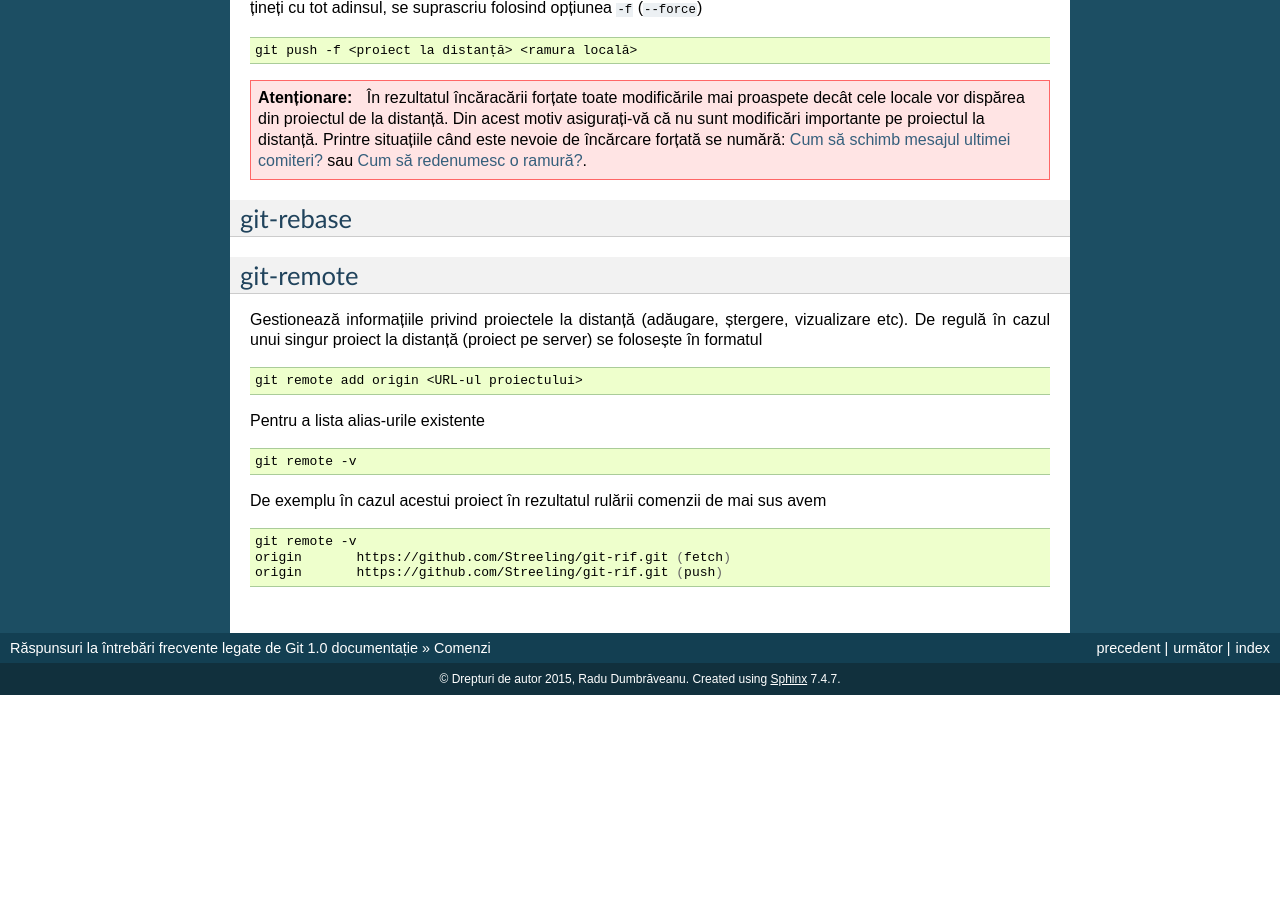
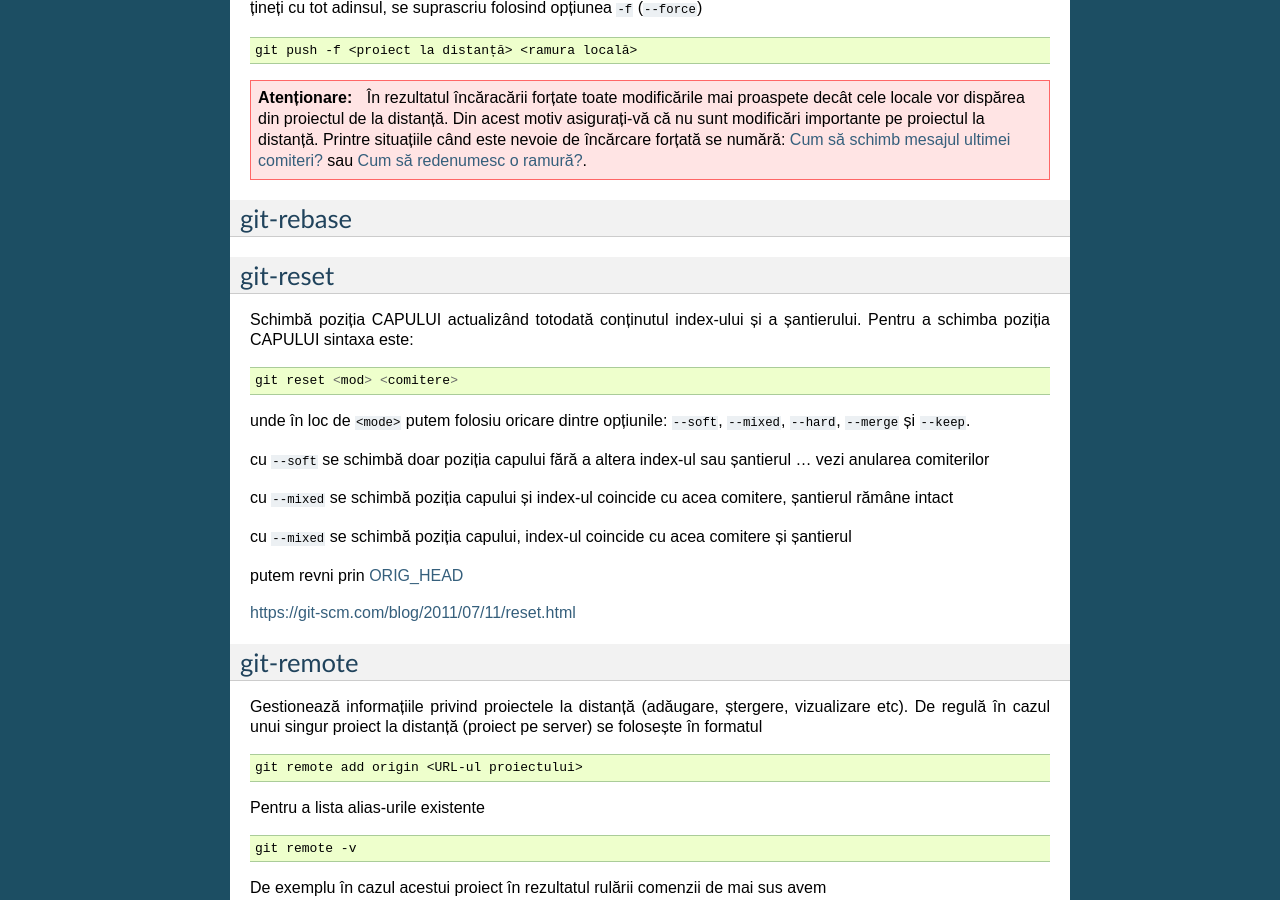
Before and after one commit to Streeling/git-rif, a Sphinx documentation site: the page built from source/comenzi.rst, in a window 1280 px wide and 900 px high, scrolled down 1835 px. Built offline with Sphinx 7.4.7, drawn with Linux system fonts in a browser that asks for light colours; before the commit the page ends 2530 px from its top, so only the background shows below that.

Commit message:
Adăugare descriere pentru "git-reset"

```diff
--- a/source/comenzi.rst
+++ b/source/comenzi.rst
@@ -131,6 +131,28 @@ Modificările locale pot fi respinse de :code:`<proiect la distanță>` atunci c
 git-rebase
 """"""""""
 
+.. _git-reset:
+
+git-reset
+"""""""""
+
+Schimbă poziția CAPULUI actualizând totodată conținutul index-ului și a șantierului.
+Pentru a schimba poziția CAPULUI sintaxa este::
+
+   git reset <mod> <comitere>
+
+unde în loc de :code:`<mode>` putem folosiu oricare dintre opțiunile: :code:`--soft`, :code:`--mixed`, :code:`--hard`, :code:`--merge` și :code:`--keep`.
+
+cu :code:`--soft` se schimbă doar poziția capului fără a altera index-ul sau șantierul ... vezi anularea comiterilor
+
+cu :code:`--mixed` se schimbă poziția capului și index-ul coincide cu acea comitere, șantierul rămâne intact
+
+cu :code:`--mixed` se schimbă poziția capului, index-ul coincide cu acea comitere și șantierul
+
+putem revni prin :term:`ORIG_HEAD`
+
+https://git-scm.com/blog/2011/07/11/reset.html
+
 .. _git-remote:
 
 git-remote
--- a/source/termeni.rst
+++ b/source/termeni.rst
@@ -32,3 +32,6 @@ Termeni
 
    tracking branch
       Ramură locală pentru care este specificată ramura corespunzătoare de pe proiectul inițial.
+
+   ORIG_HEAD
+      Referință rezervată care conține valoarea (poziția) precedentă a referinței HEAD.
```
